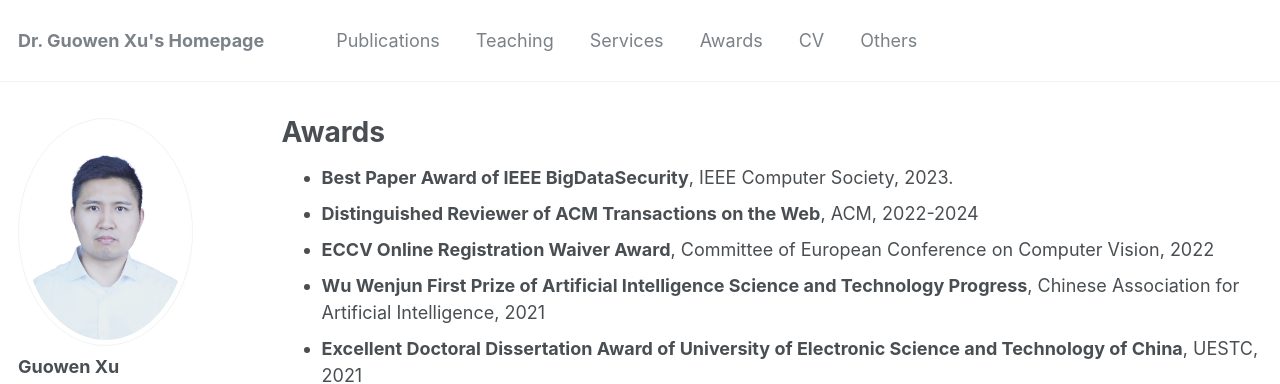
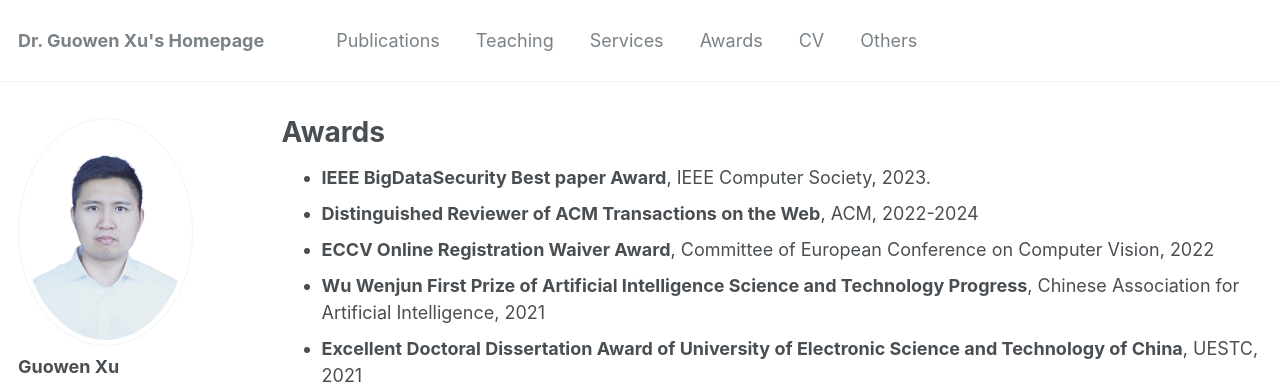
Before and after one commit to Guowen-xu/guowen-xu.github.io, a Jekyll site: the page built from _pages/awards.md, in a window 1280 px wide and 1019 px high. Shown: the top 384 px of the window. Built offline with Jekyll 4.4.1, drawn with Linux system fonts in a browser that asks for light colours; some web fonts are replaced.

```diff
--- a/_pages/awards.md
+++ b/_pages/awards.md
@@ -5,7 +5,7 @@ permalink: /awards/
 author_profile: true
 ---
 
-* **Best Paper Award of IEEE BigDataSecurity**, IEEE Computer Society, 2023.
+* **IEEE BigDataSecurity Best paper Award**, IEEE Computer Society, 2023.
 * **Distinguished Reviewer of ACM Transactions on the Web**, ACM, 2022-2024
 *  **ECCV Online Registration Waiver Award**, Committee of European Conference on Computer Vision, 2022
 *  **Wu Wenjun First Prize of Artificial Intelligence Science and Technology Progress**, Chinese Association for Artificial Intelligence, 2021
```
